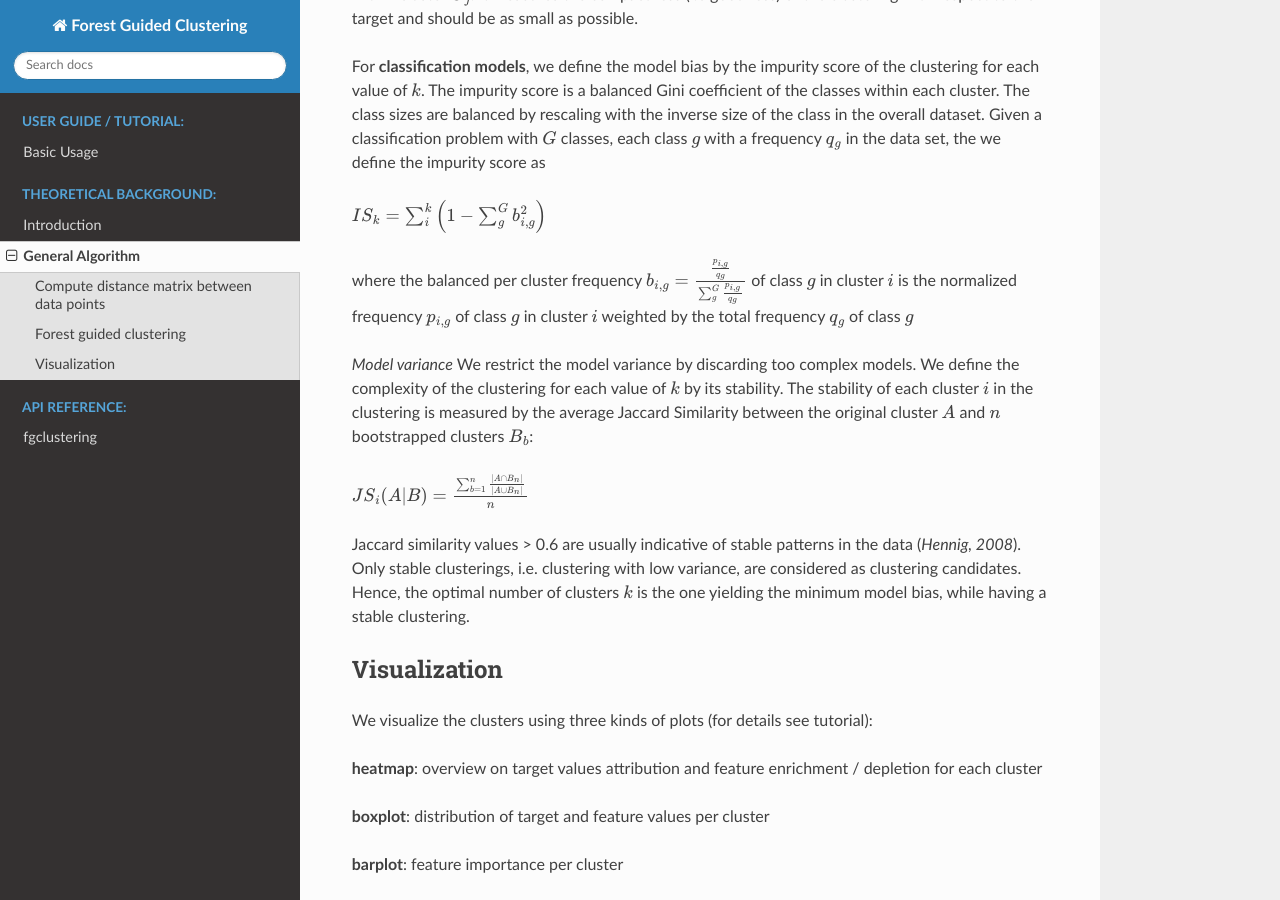
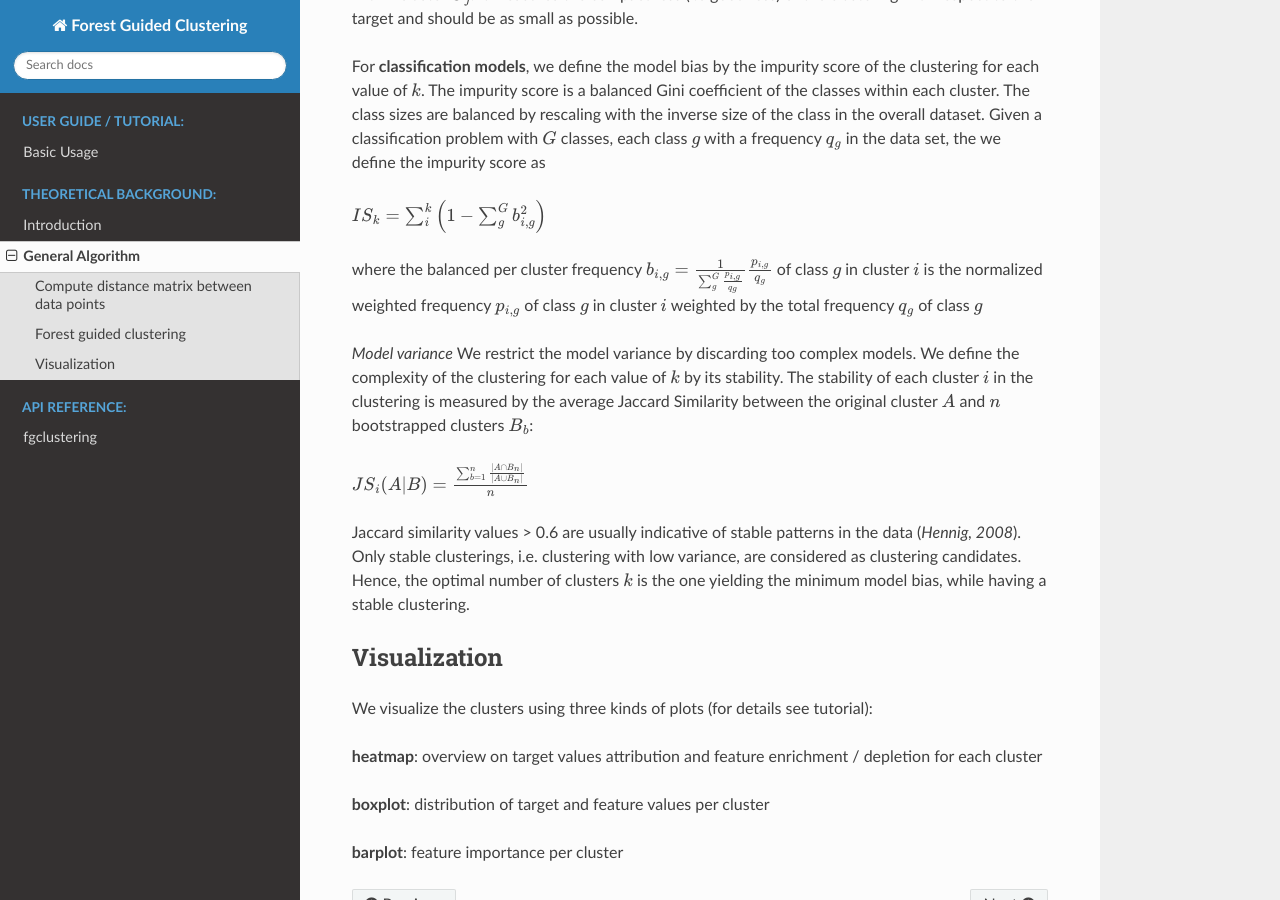
Before and after one commit to HelmholtzAI-Consultants-Munich/fg-clustering, a Sphinx documentation site: the page built from docs/source/general_algorithm.rst, in a window 1280 px wide and 900 px high, scrolled down 1103 px. Built offline with Sphinx 7.4.7 and the Read the Docs theme 2.0.0, drawn with Linux system fonts in a browser that asks for light colours; pages that are not in the unit, such as notebooks, are missing from menus.

Commit message:
Update general_algorithm.rst

```diff
--- a/docs/source/general_algorithm.rst
+++ b/docs/source/general_algorithm.rst
@@ -50,7 +50,7 @@ the we define the impurity score as
 :math:`IS_k = \sum_i^k \left( 1- \sum_g^G b^2_{i,g} \right)`
 
 where the balanced per cluster frequency
-:math:`b_{i,g} = \frac{\frac{p_{i,g}}{q_g}}{\sum_g^G \frac{p_{i,g}}{q_g}}` of class :math:`g` in cluster :math:`i` is the normalized frequency :math:`p_{i,g}` of class :math:`g` in cluster :math:`i` weighted by the total frequency :math:`q_g` of class :math:`g`
+:math:`b_{i,g} = \frac{1}{\sum_g^G \frac{p_{i,g}}{q_g}} \frac{p_{i,g}}{q_g}` of class :math:`g` in cluster :math:`i` is the normalized weighted frequency :math:`p_{i,g}` of class :math:`g` in cluster :math:`i` weighted by the total frequency :math:`q_g` of class :math:`g`
 
 
 
```
